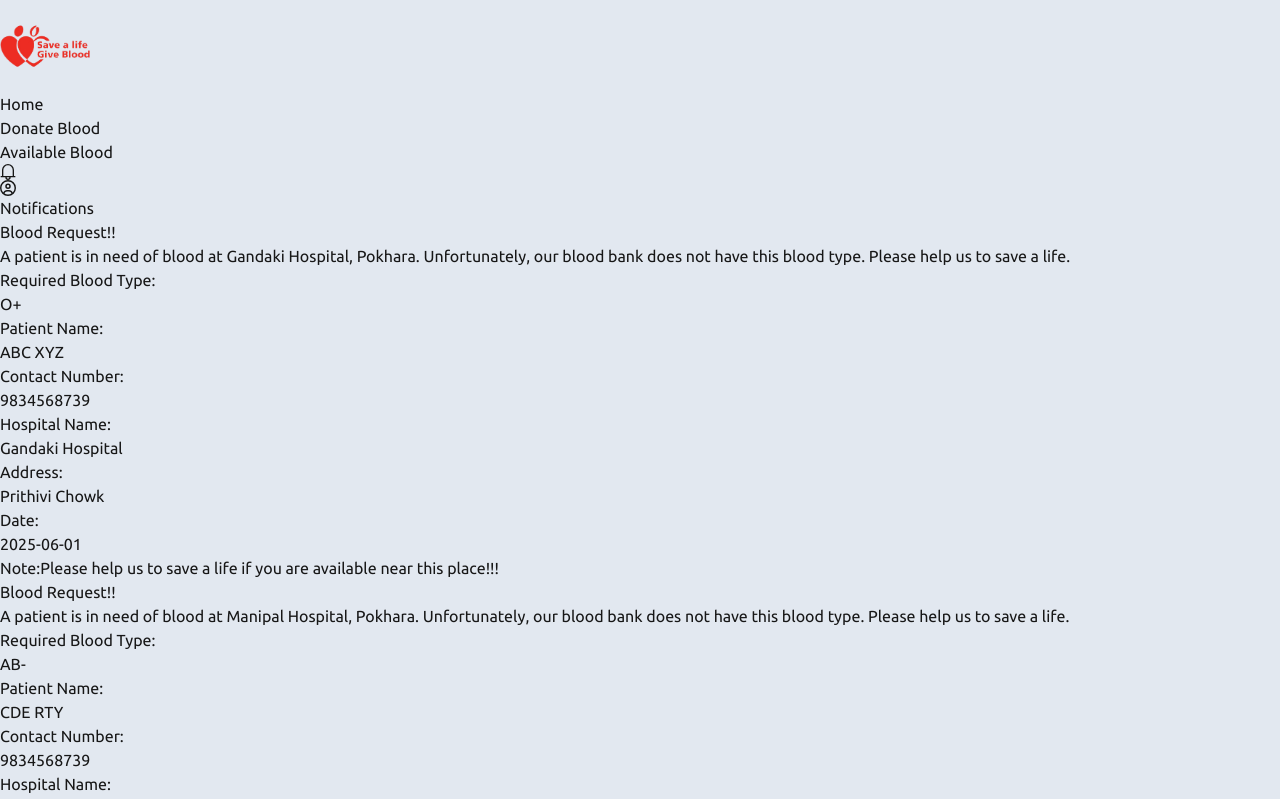
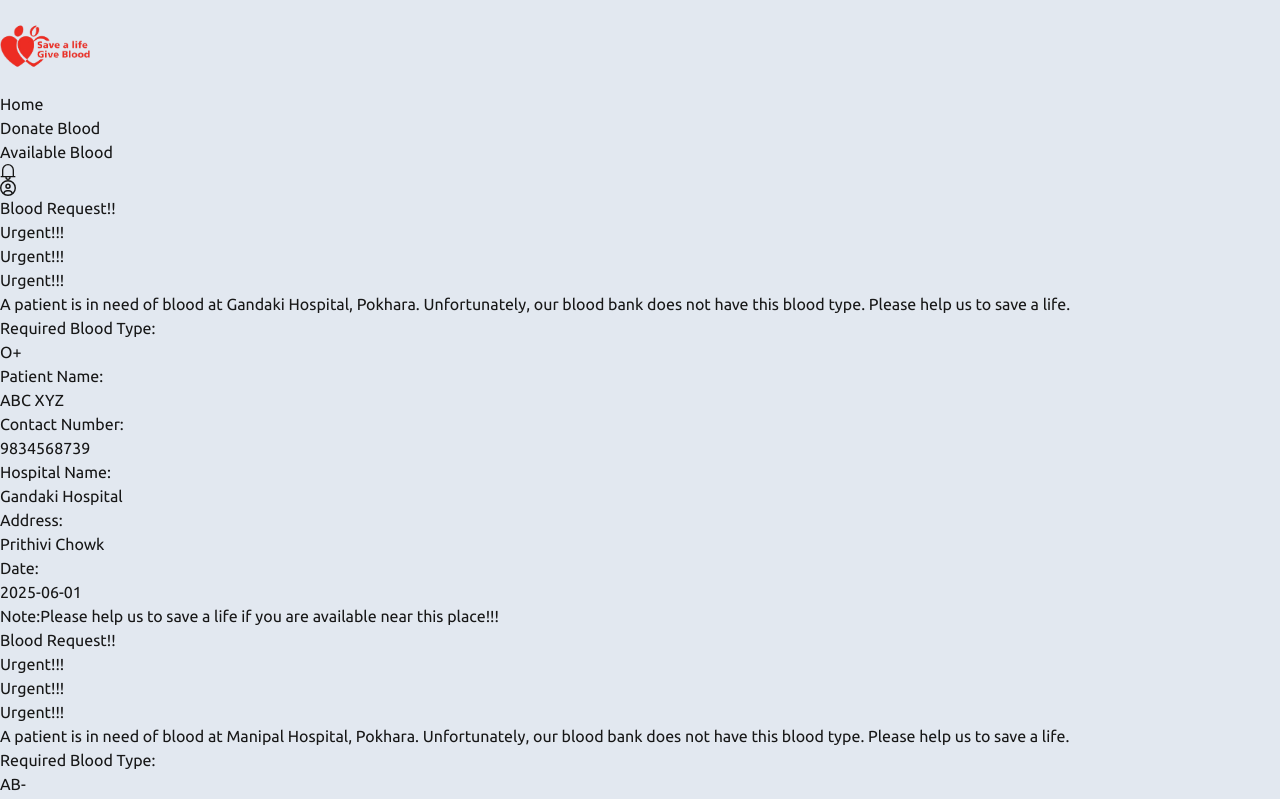
Before and after one commit to stha07ashok/Blood-Donation-nextjs, a Next.js app: page /notification in a window 1280 px wide. Shown: the top 799 px of the page. Built offline with nearby package versions, Linux system fonts and the light colour scheme.

Commit message:
update.notification.page

```diff
--- a/src/app/notification/page.tsx
+++ b/src/app/notification/page.tsx
@@ -69,20 +69,26 @@ const NotificationPage = () => {
   return (
     <div className="min-h-screen bg-gray-50">
       <div className="max-w-screen-xl mx-auto px-4 py-6">
-        <h1 className="text-2xl md:text-4xl font-bold text-center text-violet-700 mb-6">
-          Notifications
-        </h1>
-
-        {/* Blood Requests Section */}
         <section className="space-y-6">
           {notificationData.map((item, index) => (
             <div
               key={index}
-              className="bg-white border border-violet-500 shadow-lg rounded-lg p-4 md:p-6 flex flex-col"
+              className=" border border-violet-500 shadow-lg rounded-lg p-4 md:p-6 flex flex-col group"
             >
               <h2 className="text-xl md:text-2xl font-bold text-center text-violet-800">
                 {item.title}
               </h2>
+              <div className=" flex flex-row justify-between ">
+                <p className="font-bold text-xl text-red-600">
+                  {item.requestStatus}
+                </p>
+                <p className="font-bold text-xl text-red-600">
+                  {item.requestStatus}
+                </p>
+                <p className="font-bold text-xl text-red-600">
+                  {item.requestStatus}
+                </p>
+              </div>
               <p className="text-center text-gray-700 text-sm md:text-base">
                 {item.description}
               </p>
@@ -120,12 +126,11 @@ const NotificationPage = () => {
           ))}
         </section>
 
-        {/* Donation Camps Section */}
         <section className="space-y-6 mt-8">
           {donationCampData.map((item, index) => (
             <div
               key={index}
-              className="bg-white border border-violet-500 shadow-lg rounded-lg p-4 md:p-6 flex flex-col"
+              className=" border border-violet-500 shadow-lg rounded-lg p-4 md:p-6 flex flex-col group"
             >
               <h2 className="text-xl md:text-2xl font-bold text-center text-violet-800">
                 {item.title}
```
